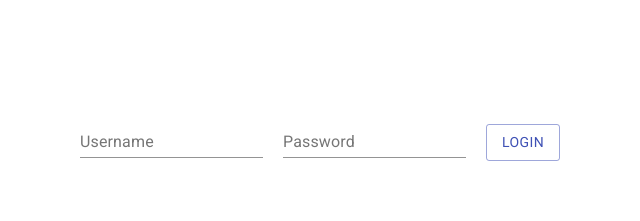
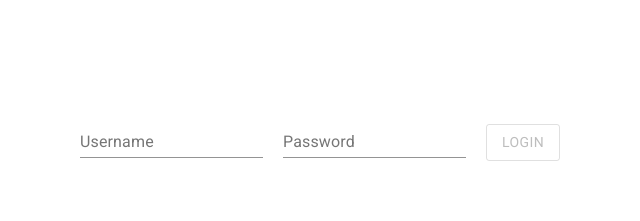
Before and after one commit to nkoster/pvauth, a React app: page / in a window 1280 px wide. Shown: the top 221 px of the page, without its empty margins (320-960 px from the left). Built offline with nearby package versions, Linux system fonts and the light colour scheme.

Commit message:
"Warnings" layout and logic

```diff
--- a/src/pages/Login.js
+++ b/src/pages/Login.js
@@ -3,7 +3,11 @@
 import { makeStyles } from '@material-ui/core/styles'
 
 const Error = _ => {
-  return <p>something went wrong, it might be you</p>
+  return <p>Login failure</p>
+}
+
+const Inactive = _ => {
+  return <p>Logged out due to inactivity</p>
 }
 
 const Login = ({setTokens, inactive}) => {
@@ -43,10 +47,14 @@
       setErr(true)
     })
   }
+
   return (
     <div style={{maxWidth: '600px'}}>
+      <div style={{fontSize: '16px', textAlign: 'center'}}>
         {err && <Error />}
-      {inactive.current && <p>Logged out due to inactivity</p>}
+        {inactive.current && !err && <Inactive />}
+      </div>
+      <div style={{display: 'flex', alignItems: 'center'}}>
         <form onSubmit={onLogin} >
           <div className={classes.box} >
             <TextField
@@ -68,9 +76,11 @@
               variant='outlined'
               type='submit'
               className={classes.root}
+              disabled={username.length < 1 || password.length < 1 && true}
               >Login</Button>
           </div>
         </form>
+      </div>
     </div>
   )
 }
```
Lines whose indentation alone changed are shown as unchanged.
